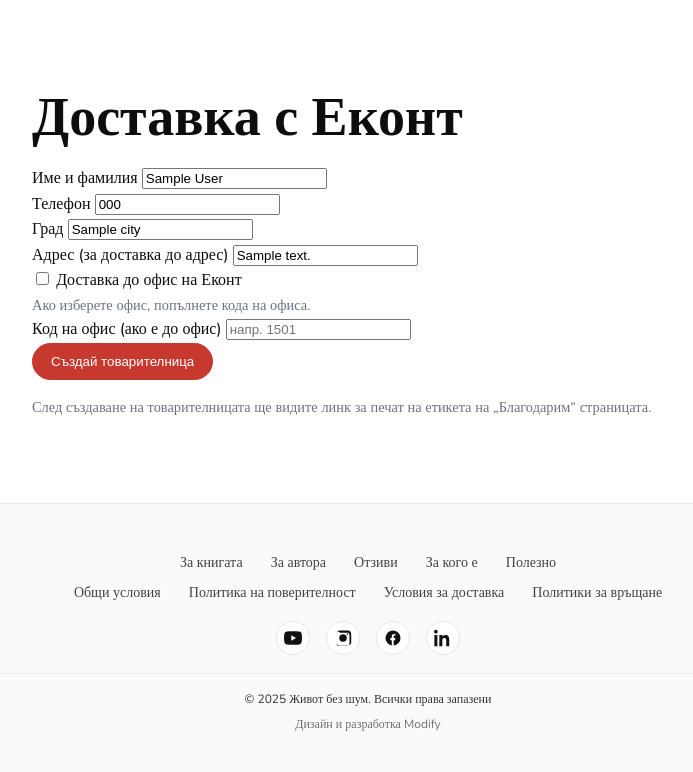
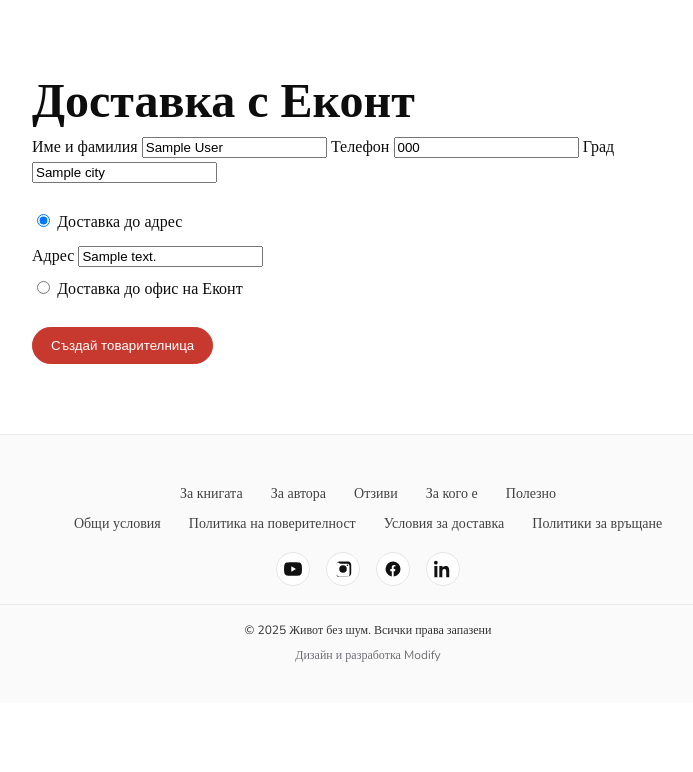
Before and after one commit to rainballs/jivot-bez-shum, a Django app: template templates/econt/collect.html in a window 1280 px wide. Shown: the part 74-846 px from the top of the page, without its empty margins (272-965 px from the left). After the commit the page ends 736 px from the top, so only its background shows below. Run offline with Django 5.2, Linux system fonts and the light colour scheme; the template is opened without the code that fills it: most values are stand-ins (such as "Sample title", 1, 10 or a date in 2020).

Commit message:
Econt hotfixes

```diff
--- a/shop/econt_client.py
+++ b/shop/econt_client.py
@@ -19,8 +19,11 @@
     def _post_xml(self, url: str, xml_bytes: bytes):
         log.info("ECONT POST %s\n%s", url, xml_bytes.decode("utf-8", errors="ignore"))
         r = requests.post(url, data=xml_bytes, headers=self.headers, auth=self.auth, timeout=30)
-        log.info("ECONT RESP %s %s\n%s", url, r.status_code, r.text[:3000])
+        log.info("ECONT RESP %s %s\n%s", url, r.status_code, (r.text or "")[:3000])
         r.raise_for_status()
+        if not r.text.strip():
+            # Make the failure explicit (this is what you saw)
+            raise RuntimeError("Empty response from Econt (check office code / required fields).")
         return r.text
 
 
--- a/shop/views.py
+++ b/shop/views.py
@@ -134,7 +134,7 @@
             else:
                 # COD
                 _ = create_econt_label(order)  # ignore failure here or surface a message if you prefer
-                return redirect("thank_you")
+                return redirect("econt_collect")
 
         messages.error(request, "Моля, коригирайте грешките във формата.")
     else:
@@ -170,7 +170,7 @@
             # COD → finish locally
             order.paid = False
             order.save(update_fields=["paid"])
-            return redirect("thank_you")
+            return redirect("econt_collect")
 
         messages.error(request, "Моля, изберете метод на плащане.")
     else:
@@ -201,7 +201,7 @@
             payment_method_types=["card"],
             line_items=stripe_checkout_line_items(order, product),
             metadata={"order_id": str(order.id)},
-            success_url=_site_url(request) + reverse("econt_collect") + "?from=stripe=1",
+            success_url=_site_url(request) + reverse("econt_collect"),
             cancel_url=stripe_cancel_url(request),
             currency="bgn",
             customer_email=order.email or None,
--- a/templates/econt/collect.html
+++ b/templates/econt/collect.html
@@ -1,9 +1,10 @@
+{# templates/econt/collect.html #}
 {% extends "base.html" %}
 {% block title %}Доставка с Еконт{% endblock %}
 {% block content %}
     <section class="section">
         <div class="container" style="max-width:720px">
-            <h2>Доставка с Еконт</h2>
+            <h1>Доставка с Еконт</h1>
 
             {% if messages %}
                 <div class="alerts">
@@ -12,50 +13,71 @@
                 </div>
             {% endif %}
 
-            <form method="post" action="{% url 'econt_submit' %}">
+            <form method="post" action="{% url 'econt_submit' %}" id="econt-form">
                 {% csrf_token %}
 
-                <div class="field">
-                    <label>Име и фамилия</label>
+                <label>Име и фамилия
                     <input type="text" name="full_name" value="{{ order.full_name }}" required>
-                </div>
+                </label>
 
-                <div class="field">
-                    <label>Телефон</label>
+                <label>Телефон
                     <input type="text" name="phone" value="{{ order.phone }}" required>
-                </div>
+                </label>
 
-                <div class="field">
-                    <label>Град</label>
+                <label>Град
                     <input type="text" name="city" value="{{ order.city }}" required>
-                </div>
+                </label>
 
-                <div class="field">
-                    <label>Адрес (за доставка до адрес)</label>
-                    <input type="text" name="address" value="{{ order.address }}" placeholder="ул., №, вх., ет., ап.">
-                </div>
+                <fieldset style="border:0;padding:0;margin:1rem 0">
+                    <label style="display:block;margin:.5rem 0">
+                        <input type="radio" name="to_office" value="0"
+                               {% if not order.econt_office_code %}checked{% endif %}>
+                        Доставка до адрес
+                    </label>
+                    <div id="addr-wrap">
+                        <label>Адрес
+                            <input type="text" name="address" value="{{ order.address|default:'' }}"
+                                   placeholder="ул., №, вх., ет., ап.">
+                        </label>
+                    </div>
 
-                <div class="field">
-                    <label>
-                        <input type="checkbox" name="to_office" value="1"
+                    <label style="display:block;margin:.5rem 0">
+                        <input type="radio" name="to_office" value="1"
                                {% if order.econt_office_code %}checked{% endif %}>
                         Доставка до офис на Еконт
                     </label>
-                    <div class="muted small">Ако изберете офис, попълнете кода на офиса.</div>
-                </div>
-
-                <div class="field">
-                    <label>Код на офис (ако е до офис)</label>
-                    <input type="text" name="office_code" value="{{ order.econt_office_code|default:'' }}"
-                           placeholder="напр. 1501">
-                </div>
+                    <div id="office-wrap">
+                        <label>Код на офис
+                            <input type="text" name="office_code"
+                                   value="{{ order.econt_office_code|default:'' }}"
+                                   placeholder="напр. 1501"
+                                   pattern="\\d+"
+                                   inputmode="numeric">
+                        </label>
+                        <p class="small muted">Ползвайте **числовия код на офиса**, не името.</p>
+                    </div>
+                </fieldset>
 
                 <button type="submit" class="btn btn-primary">Създай товарителница</button>
             </form>
-
-            <p class="small muted" style="margin-top:1rem">
-                След създаване на товарителницата ще видите линк за печат на етикета на „Благодарим“ страницата.
-            </p>
         </div>
     </section>
+
+    <script>
+        (function () {
+            const form = document.getElementById('econt-form');
+            const toAddr = form.querySelector('input[name="to_office"][value="0"]');
+            const toOff = form.querySelector('input[name="to_office"][value="1"]');
+            const addrW = document.getElementById('addr-wrap');
+            const offW = document.getElementById('office-wrap');
+
+            function sync() {
+                addrW.style.display = toAddr.checked ? '' : 'none';
+                offW.style.display = toOff.checked ? '' : 'none';
+            }
+
+            form.addEventListener('change', sync);
+            sync();
+        })();
+    </script>
 {% endblock %}
```
Also changed, not shown: shop/econt_views.py (+15 -1 lines).
